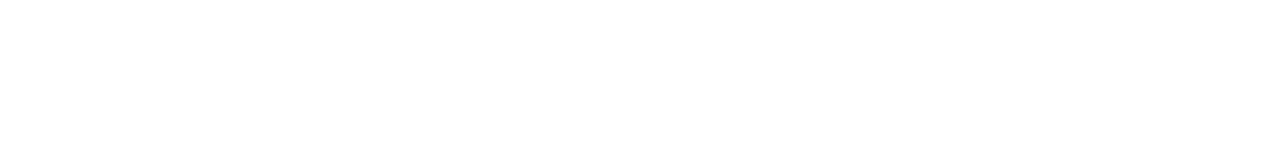
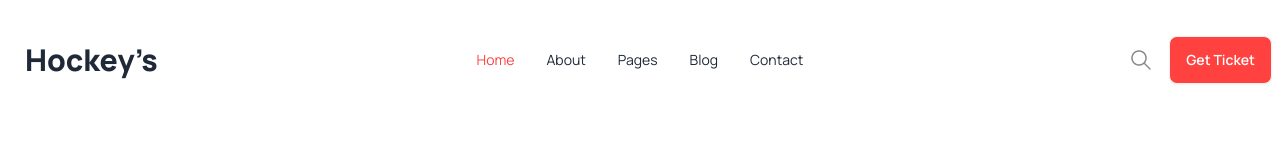
Before and after one commit to Priyo0011/a3-hockeys-club, a plain HTML site: page index.html in a window 1280 px wide. Drawn offline with nearby package versions, Linux system fonts and the light colour scheme.

Commit message:
added the navbar section

```diff
--- a/index.html
+++ b/index.html
@@ -1,5 +1,6 @@
 <!DOCTYPE html>
 <html lang="en">
+
 <head>
     <meta charset="UTF-8">
     <meta name="viewport" content="width=device-width, initial-scale=1.0">
@@ -10,7 +11,10 @@
     <script src="https://cdn.tailwindcss.com"></script>
 
     <!-- google font -->
-
+    <link rel="preconnect" href="https://fonts.googleapis.com">
+    <link rel="preconnect" href="https://fonts.gstatic.com" crossorigin>
+    <link href="https://fonts.googleapis.com/css2?family=Manrope:wght@200;300;400;500;600;700;800&display=swap"
+    rel="stylesheet">
 
     <!-- tailwind customizing  -->
     <script>
@@ -19,6 +23,7 @@
                 extend: {
                     colors: {
                         clifford: '#da373d',
+                        'custom-color': '#FF4240',
                     }
                 }
             }
@@ -27,14 +32,51 @@
 
     <!-- custom font style -->
     <style>
-        .font-poppins{
-            font-family: 'Poppins', sans-serif;
+        .font-manrope {
+            font-family: 'Manrope', sans-serif;
         }
     </style>
 </head>
-<body>
-   <header>
 
+<body class="font-manrope">
+    <header class="container mx-auto">
+        <nav class="mt-6">
+            <div class="navbar bg-base-100">
+                <div class="navbar-start">
+                    <div class="dropdown">
+                        <div tabindex="0" role="button" class="btn btn-ghost lg:hidden">
+                            <svg xmlns="http://www.w3.org/2000/svg" class="h-5 w-5" fill="none" viewBox="0 0 24 24"
+                                stroke="currentColor">
+                                <path stroke-linecap="round" stroke-linejoin="round" stroke-width="2"
+                                    d="M4 6h16M4 12h8m-8 6h16" />
+                            </svg>
+                        </div>
+                        <ul tabindex="0"
+                            class="menu menu-sm dropdown-content mt-3 z-[1] p-2 shadow bg-base-100 rounded-box w-52">
+                            <li><a><span class="text-custom-color">Home</span></a></li>
+                            <li><a>About</a></li>
+                            <li><a>Pages</a></li>
+                            <li><a>Blog</a></li>
+                            <li><a>Contact</a></li>
+                        </ul>
+                    </div>
+                    <a class="btn btn-ghost text-3xl font-extrabold">Hockey’s</a>
+                </div>
+                <div class="navbar-center hidden lg:flex">
+                    <ul class="menu menu-horizontal px-1">
+                        <li><a><span class="text-custom-color">Home</span></a></li>
+                        <li><a>About</a></li>
+                        <li><a>Pages</a></li>
+                        <li><a>Blog</a></li>
+                        <li><a>Contact</a></li>
+                    </ul>
+                </div>
+                <div class="navbar-end">
+                    <img class="p-4 hidden lg:flex" src="images/Frame.png" alt="">
+                    <a class="btn bg-custom-color text-white">Get Ticket</a>
+                </div>
+            </div>
+        </nav>
     </header>
     <main>
 
@@ -43,4 +85,5 @@
 
     </footer>
 </body>
+
 </html>
```
Also changed, not shown: images/Frame.png (added). Lines whose indentation alone changed are shown as unchanged.
